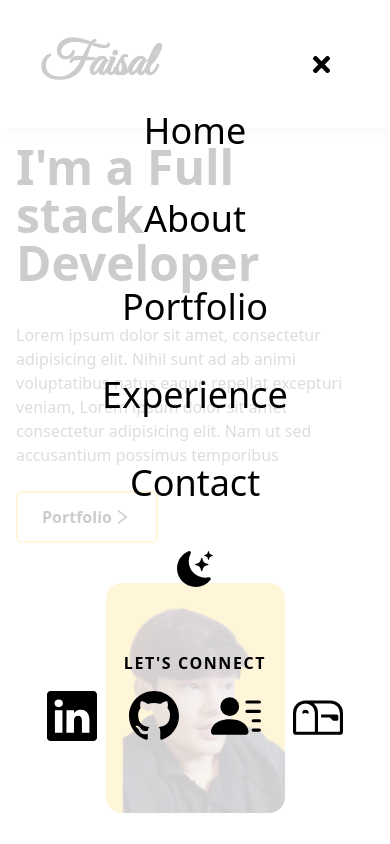
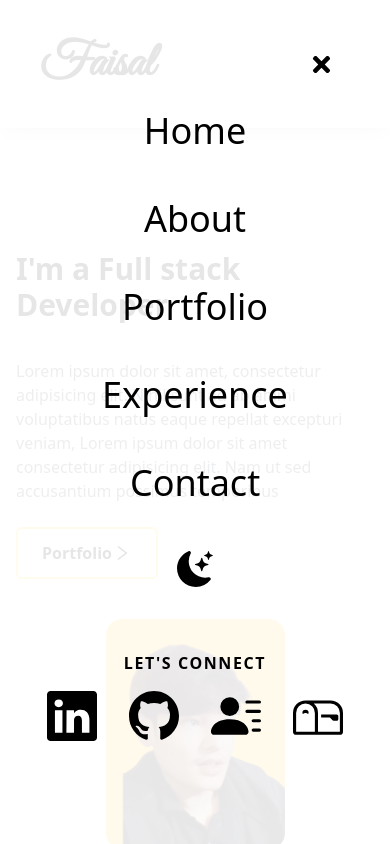
Before and after one commit to MohdFaisalBidda/mohdfaisalbidda.github.io, a React (Create React App) app: page / in a window 390 px wide. Both pictures are taken after a click on the element 329 px from the left and 64 px from the top of the page. Shown: the top 844 px of the page. Built offline with nearby package versions, Linux system fonts and the light colour scheme; a web font is replaced by a local one.

Commit message:
made small screen responsive

```diff
--- a/src/Components/About.tsx
+++ b/src/Components/About.tsx
@@ -4,7 +4,7 @@ const About:FC = ()=> {
 
   return (
     <>
-      <div  className="w-full h-screen dark:bg-primary pt-32">
+      <div  className="w-full h-screen dark:bg-primary pt-96">
         <div className=" max-w-screen-lg p-4 mx-auto flex flex-col justify-center w-full h-full ">
           <div className="">
             <p className='text-4xl font-bold inline border-b-4 border-black dark:text-secondary dark:border-secondary'>About</p>
--- a/src/Components/Experience.tsx
+++ b/src/Components/Experience.tsx
@@ -10,10 +10,18 @@ import mysql from "../assets/mysql.png"
 import mongodb from "../assets/mongodb.png"
 import typescript from "../assets/typescript.png"
 
+interface Tech {
+    id : string,
+    src : any,
+    title : string,
+    style : string,
+    link : string
+}
+
 
 const Experience:FC = ()=> {
 
-    const techs = [
+    const techs:Tech[] = [
         {
             id: '1',
             src: html,
@@ -90,7 +98,7 @@ const Experience:FC = ()=> {
     ]
 
     return (
-        <div className=' w-full h-full dark:bg-primary '>
+        <div className=' w-full h-full dark:bg-primary pt-20'>
             <div className=" max-w-screen-lg mx-auto p-4 flex flex-col justify-center w-full h-full">
                 <div>
                     <p className='text-4xl font-bold border-b-4 inline border-black px-2 dark:text-secondary dark:border-secondary'>Experience</p>
--- a/src/Components/Home.tsx
+++ b/src/Components/Home.tsx
@@ -6,9 +6,9 @@ const  Home:FC = ()=> {
     return (
         <>
             <div className=" h-screen w-full dark:bg-primary">
-                <div className="max-w-screen-lg mx-auto flex flex-col items-center justify-center h-full px-4 md:flex-row pt-20 sm:pt-48">
+                <div className="max-w-screen-lg mx-auto flex flex-col items-center justify-center h-full px-4 md:flex-row pt-56 sm:pt-48">
                     <div className="my-8">
-                        <h2 className=' text-5xl sm:text-6xl font-semibold text-black pb-5 dark:text-secondary'>I'm a Full stack Developer</h2>
+                        <h2 className=' text-3xl sm:text-6xl font-semibold text-black pb-5 dark:text-secondary'>I'm a Full stack Developer</h2>
                         <p className=' text-gray-600 text-md py-4 max-w-md dark:text-gray-400'>Lorem ipsum dolor sit amet, consectetur adipisicing elit. Nihil sunt ad ab animi voluptatibus natus eaque repellat excepturi veniam, Lorem ipsum dolor sit amet consectetur adipisicing elit. Nam ut sed accusantium possimus temporibus </p>
                         <div className="">
                             <button className='group text-black w-fit px-6 py-3 my-2 flex items-center rounded-md border-2 border-amber-300 hover:bg-amber-300  hover:border-white font-semibold border-solid hover:scale-105 duration-200 dark:border-2 dark:border-secondary dark:hover:bg-secondary dark:hover:text-primary dark:text-secondary '>Portfolio
--- a/src/Components/NavBar.tsx
+++ b/src/Components/NavBar.tsx
@@ -3,13 +3,15 @@ import { BsFillPersonLinesFill, BsGithub, BsLinkedin, BsMailbox, BsMoonStarsFill
 import { FaBars, FaTimes } from 'react-icons/fa'
 // import { BsSun } from 'react-icons/bs'
 
+interface List {
+    id : number,
+    link: string | any
+}
+
 const NavBar =(props: any)=> {
     const [nav, setNav] = useState(false);
 
-
-
-
-    const lists = [
+    const lists:List[] = [
         {
             id: 1,
             link: "Home",
@@ -61,7 +63,7 @@ const NavBar =(props: any)=> {
                     {nav ? <FaTimes className=' dark:text-secondary' size={25} /> : <FaBars size={25} className=' dark:text-secondary' />}
                 </div>
 
-                {nav && <ul className='flex flex-col justify-center items-center absolute top-0 left-0 w-full h-screen bg-white text-black bg-opacity-80  dark:text-secondary transition-all duration-200 dark:bg-primary dark:bg-opacity-80'>
+                {nav && <ul className='flex flex-col justify-center items-center absolute top-0 left-0 w-full h-screen bg-white text-black bg-opacity-90  dark:text-secondary transition-all duration-200 dark:bg-primary dark:bg-opacity-80'>
 
                     {lists.map((list) => {
                         return <>
--- a/src/Components/Projects.tsx
+++ b/src/Components/Projects.tsx
@@ -1,8 +1,17 @@
 import React from 'react'
 import colorApp from "../assets/project3.png"
 
+interface Project {
+    id : number,
+    src : any,
+    pName : string,
+    description : string,
+    code : string,
+    preview : string
+}
+
 const Projects = ()=> {
-    const lists = [
+    const lists:Project[] = [
         {
             id: 1,
             src: colorApp,
@@ -54,8 +63,8 @@ const Projects = ()=> {
     ]
     return (
         <>
-            <div className='w-full min-h-screen dark:bg-primary py-40'>
-                <div className=" max-w-screen-lg p-4 mx-auto flex flex-col justify-center w-full h-full">
+            <div className='w-full min-h-screen dark:bg-primary pt-96'>
+                <div className=" max-w-screen-lg p-4 mx-auto flex flex-col justify-center w-full h-full ">
                     <div className="pb-8">
                         <p className='text-4xl font-bold inline border-b-4 border-black dark:text-secondary dark:border-secondary'>Portfolio</p>
                         <p className='py-6 text-gray-600 dark:text-gray-400'>Here is some of my work.</p>
--- a/src/Components/SocialLinks.tsx
+++ b/src/Components/SocialLinks.tsx
@@ -2,8 +2,15 @@ import React,{FC} from 'react'
 import { BsFillPersonLinesFill, BsGithub, BsMailbox } from 'react-icons/bs'
 import { FaLinkedin } from 'react-icons/fa'
 
+interface SLink {
+    id : string,
+    child : React.ReactNode
+    href : string,
+    style : string
+}
+
 const SocialLinks:FC = ()=> {
-    const links = [
+    const links:SLink[] = [
         {
             id: "1",
             child: (
```
